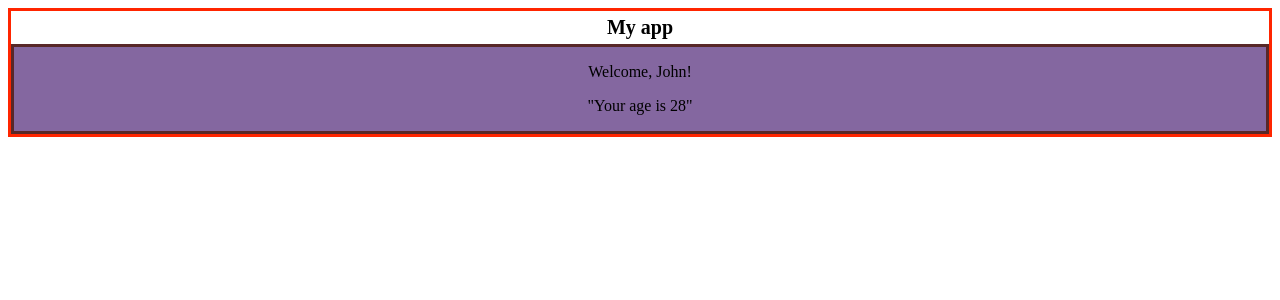
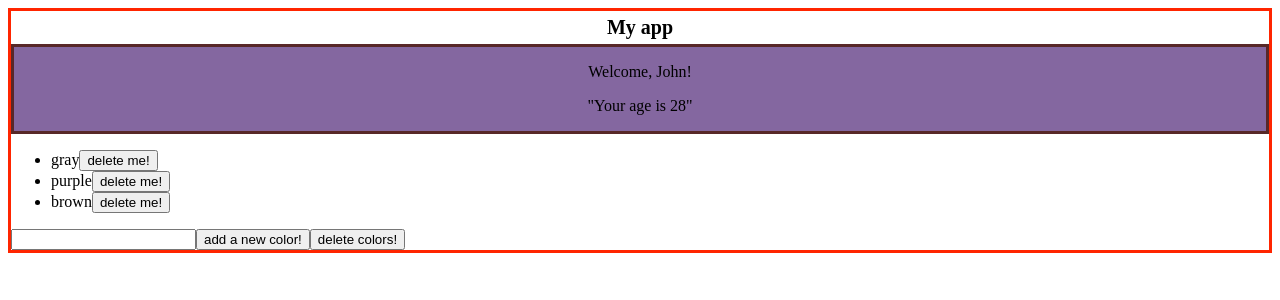
Before and after one commit to Meli357/REACT-exercises, a React (Create React App) app: page / in a window 1280 px wide. Shown: the top 300 px of the page. Built offline with nearby package versions, Linux system fonts and the light colour scheme.

Commit message:
use render props

```diff
--- a/src/App.js
+++ b/src/App.js
@@ -15,14 +15,20 @@ export class App extends React.Component{
         return(
             <Container title="My app" >
                 {/* <Hello /> */}
-                <Welcome age={28} name={"John"}/>
+                <Welcome age={28} name="John"/>
                 {/* <Counter />
                 <ClickCounter />
                 <ClickTracker /> */}
                 {/* <InteractiveWelcome /> */}
                 {/* <Login /> */}
-                {/* <UncontrolledLogin />
-                <TodoList /> */}
+                {/* <UncontrolledLogin /> */}
+                <TodoList render={(items, handleItem)=> {
+                    return(<div>
+                        {items.map((item, index)=><li key={index}>{item}
+                        <button onClick={handleItem.bind(this, index)}>
+                        delete me!</button></li>)}
+                        </div>)}}>
+                </TodoList>
             </Container>
         )
     }
--- a/src/TodoList.js
+++ b/src/TodoList.js
@@ -38,8 +38,7 @@ export class TodoList extends React.Component{
         return(
             <div>
                 <ul>
-                    {this.state.items.map((item, index)=>
-                    <li key={index}>{item} <button onClick={this.handleItem.bind(this, index)}>delete me!</button></li>)}
+                    {this.props.render(this.state.items,this.handleItem)}
                 </ul>
                 <input name="input" value={this.state.input} onChange={this.handleInput}/>
                 <button onClick={this.handleBtn}>add a new color!</button>
```
